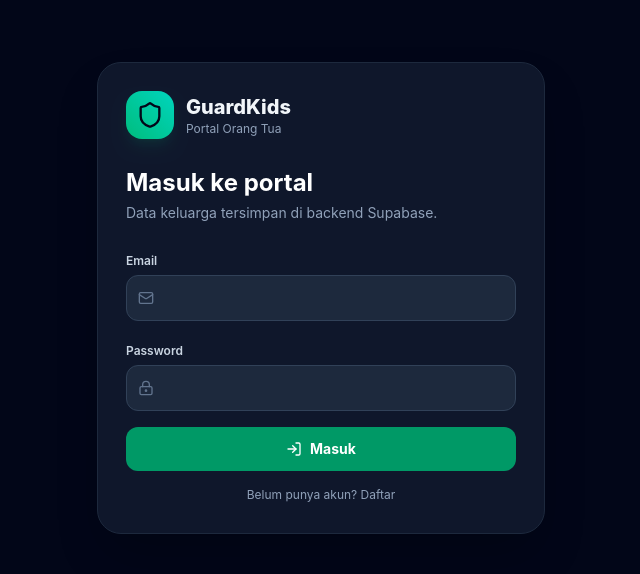
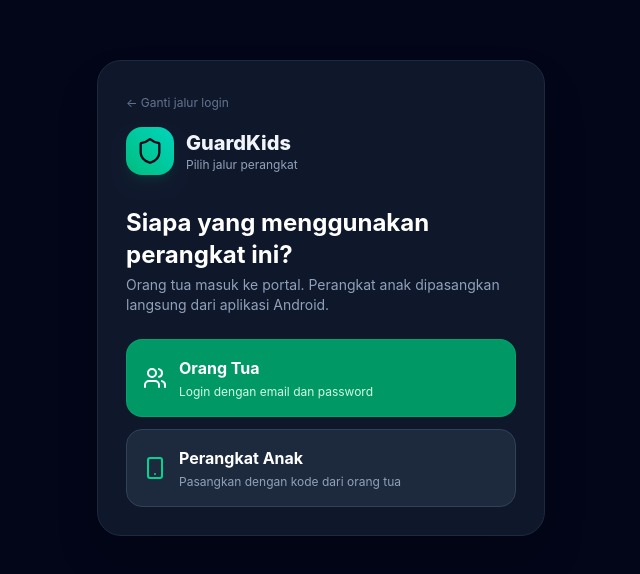
Before and after one commit to salamahh22122-dotcom/Guardian, a React (Vite) app: page / in a window 1280 px wide. Shown: the part 102-676 px from the top of the page, without its empty margins (319-959 px from the left). Built offline with nearby package versions, Linux system fonts and the light colour scheme; no server answers; what @capacitor/core would draw is missing.

Commit message:
Add separate parent and child app login paths

```diff
--- a/src/components/AuthScreen.tsx
+++ b/src/components/AuthScreen.tsx
@@ -1,8 +1,9 @@
 import React, { useState } from 'react';
-import { LockKeyhole, Shield, UserPlus, LogIn, Loader2, Mail, User } from 'lucide-react';
+import { LockKeyhole, Shield, UserPlus, LogIn, Loader2, Mail, User, Smartphone, Users } from 'lucide-react';
 import { isSupabaseConfigured, registerParent, loginParent } from '../lib/supabase';
 
 export const AuthScreen: React.FC = () => {
+  const [role, setRole] = useState<'parent' | 'child' | null>(null);
   const [isSignup, setIsSignup] = useState(false);
   const [fullName, setFullName] = useState('');
   const [email, setEmail] = useState('');
@@ -47,6 +48,32 @@ export const AuthScreen: React.FC = () => {
     );
   }
 
+  if (!role) {
+    return (
+      <div className="min-h-screen bg-slate-950 text-slate-100 flex items-center justify-center p-5">
+        <div className="max-w-md w-full bg-slate-900 border border-slate-800 rounded-3xl p-7 shadow-2xl">
+        <button type="button" onClick={() => setRole(null)} className="text-xs text-slate-500 hover:text-emerald-400 mb-4">← Ganti jalur login</button>
+          <div className="flex items-center gap-3 mb-8">
+            <div className="w-12 h-12 rounded-2xl bg-gradient-to-tr from-emerald-500 to-teal-400 flex items-center justify-center shadow-lg shadow-emerald-500/10">
+              <Shield className="w-7 h-7 text-slate-950" />
+            </div>
+            <div><h1 className="font-extrabold text-xl">GuardKids</h1><p className="text-xs text-slate-400">Pilih jalur perangkat</p></div>
+          </div>
+          <h2 className="text-2xl font-bold text-white">Siapa yang menggunakan perangkat ini?</h2>
+          <p className="text-sm text-slate-400 mt-1 mb-6">Orang tua masuk ke portal. Perangkat anak dipasangkan langsung dari aplikasi Android.</p>
+          <div className="grid gap-3">
+            <button type="button" onClick={() => setRole('parent')} className="w-full p-4 rounded-2xl bg-emerald-600 hover:bg-emerald-500 text-left border border-emerald-500/30">
+              <div className="flex items-center gap-3"><Users className="w-6 h-6 text-white" /><div><div className="font-bold text-white">Orang Tua</div><div className="text-xs text-emerald-100 mt-1">Login dengan email dan password</div></div></div>
+            </button>
+            <button type="button" onClick={() => { localStorage.setItem('guardkids_role', 'child'); const url = new URL(window.location.href); url.searchParams.set('mode','child'); window.location.assign(url.toString()); }} className="w-full p-4 rounded-2xl bg-slate-800 hover:bg-slate-700 text-left border border-slate-700">
+              <div className="flex items-center gap-3"><Smartphone className="w-6 h-6 text-emerald-400" /><div><div className="font-bold text-white">Perangkat Anak</div><div className="text-xs text-slate-400 mt-1">Pasangkan dengan kode dari orang tua</div></div></div>
+            </button>
+          </div>
+        </div>
+      </div>
+    );
+  }
+
   return (
     <div className="min-h-screen bg-slate-950 text-slate-100 flex items-center justify-center p-5">
       <div className="max-w-md w-full bg-slate-900 border border-slate-800 rounded-3xl p-7 shadow-2xl">
@@ -54,7 +81,7 @@ export const AuthScreen: React.FC = () => {
           <div className="w-12 h-12 rounded-2xl bg-gradient-to-tr from-emerald-500 to-teal-400 flex items-center justify-center shadow-lg shadow-emerald-500/10">
             <Shield className="w-7 h-7 text-slate-950" />
           </div>
-          <div><h1 className="font-extrabold text-xl">GuardKids</h1><p className="text-xs text-slate-400">Portal Orang Tua</p></div>
+          <div><h1 className="font-extrabold text-xl">GuardKids</h1><p className="text-xs text-slate-400">Login Orang Tua</p></div>
         </div>
         <h2 className="text-2xl font-bold text-white">{isSignup ? 'Buat akun orang tua' : 'Masuk ke portal'}</h2>
         <p className="text-sm text-slate-400 mt-1">Data keluarga tersimpan di backend Supabase.</p>
```
